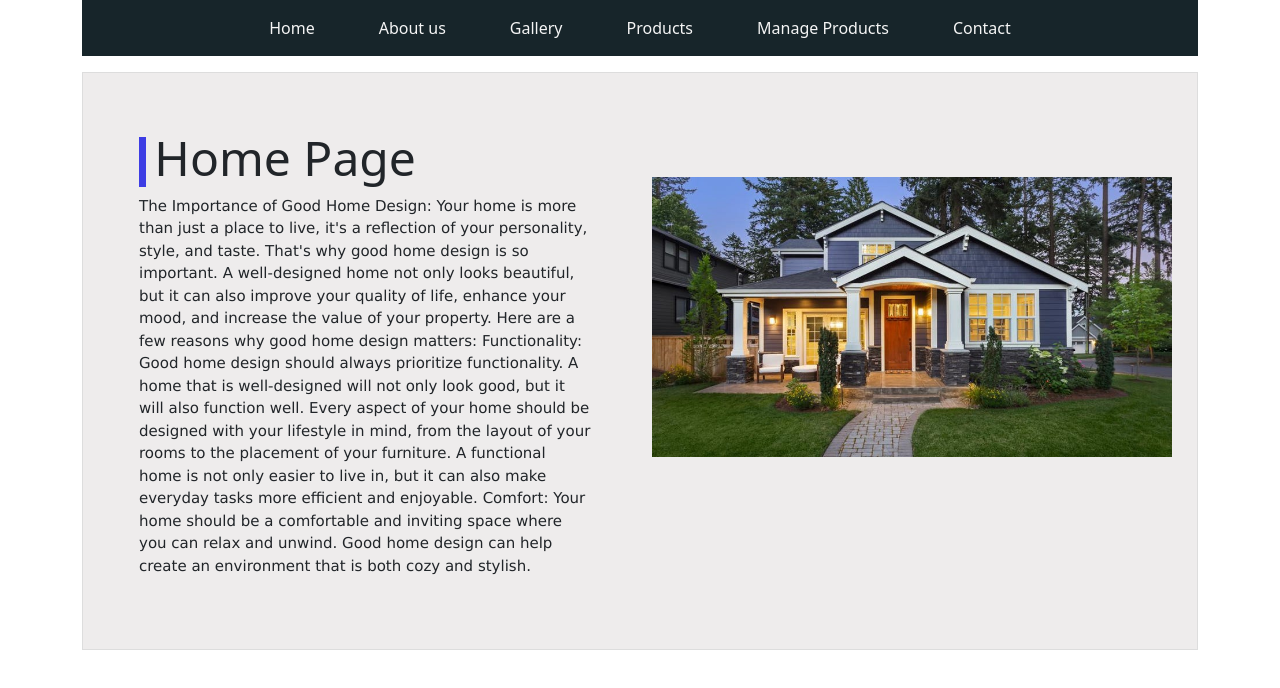
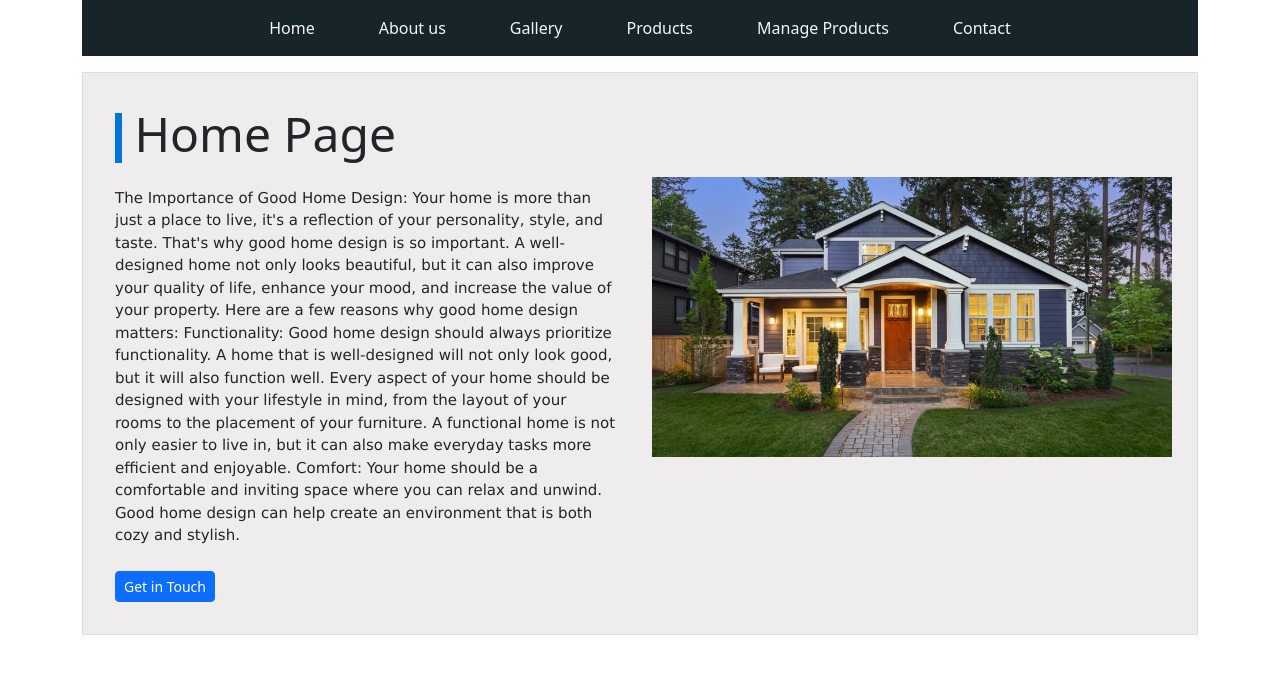
Before and after one commit to moloy900/multilanguagefeature, an Angular app: page / in a window 1280 px wide. Shown: the top 688 px of the page. Built offline with nearby package versions, Linux system fonts and the light colour scheme.

Commit message:
added contents of html file

```diff
--- a/src/app/home/home.component.css
+++ b/src/app/home/home.component.css
@@ -9,7 +9,7 @@ img{
 }
 
 .varticalbar{
-    background-color: rgb(61, 61, 228);
+    background-color: #0275d8;
     width: 7px;
     height: 50px;
 }
--- a/src/app/home/home.component.html
+++ b/src/app/home/home.component.html
@@ -1,12 +1,12 @@
 <div class="container">
     <div class="row justify-content-center  homeborder p-2 mt-3">
-        <div class="col-md-6 p-5">
+        <div class="col-md-6 p-4">
             <div class="d-flex">
-                <div class="varticalbar align-self-center"></div>&nbsp;&nbsp;
+                <div class="varticalbar align-self-center"></div>&nbsp;&nbsp;&nbsp;
                 <h1 class="display-5">Home Page</h1>
             </div>
 
-            <p class="textcontent">The Importance of Good Home Design: Your home is more than just a place to live, it's a reflection of
+            <p class="textcontent mt-3">The Importance of Good Home Design: Your home is more than just a place to live, it's a reflection of
                 your personality, style, and taste.
                 That's why good home design is so important. A well-designed home not only looks beautiful, but it can
                 also improve your quality of life, enhance your mood, and increase the value of your property.
@@ -26,6 +26,7 @@
 
 
             </p>
+            <button class="btn btn-primary btn-sm mt-2">Get in Touch</button>
 
         </div>
 
```
